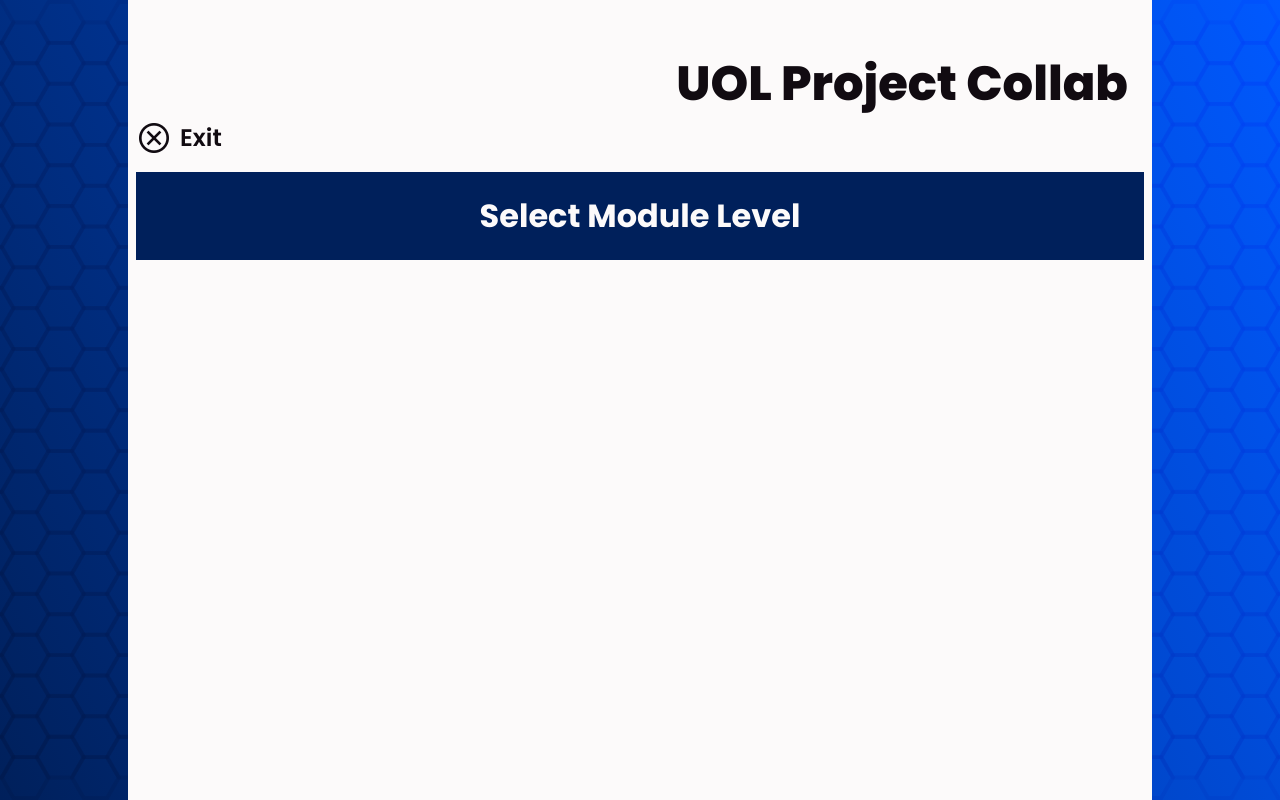
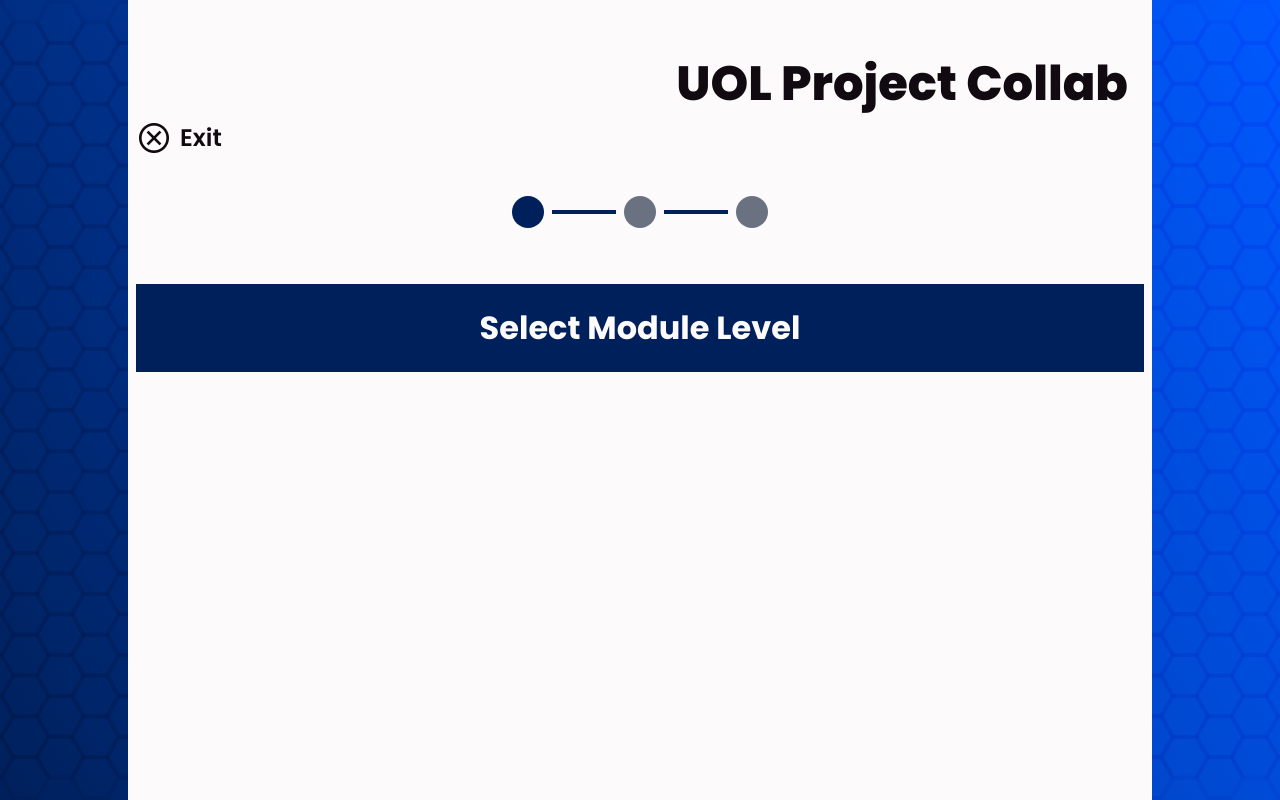
Before and after one commit to Uol-Project-Collab/UOL_grades_calculator, a Next.js app in the folder frontend_react/: page /modules/add-modules in a window 1280 px wide. Before the commit this address had no page. Built offline with nearby package versions, Linux system fonts and the light colour scheme.

Commit message:
need to correct the logic currently its not working

```diff
--- /dev/null
+++ b/frontend_react/src/app/(user)/modules/add-modules/(components)/ProgressBar.tsx
@@ -0,0 +1,22 @@
+import { useAddModule } from "../(context)/AddModuleContext";
+
+export default function ProgressBar() {
+  const { currentStep } = useAddModule();
+
+  const getCircleClass = (step: number) => {
+    if (step < currentStep) return "bg-green-600";
+    if (step === currentStep) return "bg-primary-dark";
+    return "bg-gray-500";
+  };
+
+  return (
+    <div className="flex flex-row items-center justify-center m-10">
+      {[1, 2, 3].map((step, idx) => (
+        <div className="flex items-center" key={step}>
+          <div className={`w-8 h-8 rounded-full ${getCircleClass(step)}`}></div>
+          {step !== 3 && <div className="w-16 h-1 bg-primary-dark mx-2"></div>}
+        </div>
+      ))}
+    </div>
+  );
+}
--- /dev/null
+++ b/frontend_react/src/app/(user)/modules/add-modules/(components)/Step1.tsx
@@ -0,0 +1,69 @@
+'use client';
+
+import { useAddModule } from "../(context)/AddModuleContext";
+
+export default function Step1() {
+  const { selectedLevels, setSelectedLevels, setCurrentStep } = useAddModule();
+
+  const handleCheckboxChange = (value: number) => {
+    if (selectedLevels.includes(value)) {
+      setSelectedLevels(selectedLevels.filter((v) => v !== value));
+    } else {
+      setSelectedLevels([...selectedLevels, value]);
+    }
+  };
+
+  const handleNextClick = () => {
+    if (selectedLevels.length === 0) return alert("Select at least one level.");
+    setCurrentStep(2);
+  };
+
+  return (
+    <>
+      <p className="text-center">
+        Please select level for modules you want to add. (If you are not sure then select each level to see all of the modules)
+      </p>
+
+      <div className="flex flex-col m-10 p-10 h-90">
+        <label>
+          <input
+            type="checkbox"
+            value={4}
+            onChange={() => handleCheckboxChange(4)}
+            checked={selectedLevels.includes(4)}
+          />{" "}
+          Level 4
+        </label>
+        <label>
+          <input
+            type="checkbox"
+            value={5}
+            onChange={() => handleCheckboxChange(5)}
+            checked={selectedLevels.includes(5)}
+          />{" "}
+          Level 5
+        </label>
+        <label>
+          <input
+            type="checkbox"
+            value={6}
+            onChange={() => handleCheckboxChange(6)}
+            checked={selectedLevels.includes(6)}
+          />{" "}
+          Level 6
+        </label>
+      </div>
+
+      <div className="flex flex-row items-center justify-end mr-2">
+        <button
+          type="button"
+          className="flex flex-row items-center justify-center text-body font-regular text-background bg-primary-dark p-2 w-75 rounded-lg cursor-pointer"
+          onClick={handleNextClick}
+        >
+          Next
+          <span className="material-symbols-outlined ml-2">arrow_right_alt</span>
+        </button>
+      </div>
+    </>
+  );
+}
--- /dev/null
+++ b/frontend_react/src/app/(user)/modules/add-modules/(components)/Step2.tsx
@@ -0,0 +1,40 @@
+'use client';
+
+import { useAddModule } from "../(context)/AddModuleContext";
+import { useState, useEffect } from "react";
+
+export default function Step2() {
+  const { selectedLevels, setCurrentStep } = useAddModule();
+  const [activeLevel, setActiveLevel] = useState<number>(selectedLevels[0]);
+
+  useEffect(() => {
+    setCurrentStep(2);
+  }, []);
+
+  return (
+    <>
+      {selectedLevels.map((lvl) => (
+        <button
+          key={lvl}
+          onClick={() => setActiveLevel(lvl)}
+          className={activeLevel === lvl ? "underline text-black" : "text-gray-400"}
+        >
+          Level {lvl}
+        </button>
+      ))}
+
+      <div className="flex justify-between mt-4">
+        <button onClick={() => {
+          setCurrentStep(1);
+        }}>
+          Back
+        </button>
+        <button onClick={() => {
+          setCurrentStep(3);
+        }}>
+          Next
+        </button>
+      </div>
+    </>
+  );
+}
--- /dev/null
+++ b/frontend_react/src/app/(user)/modules/add-modules/(components)/Step3.tsx
@@ -0,0 +1,19 @@
+'use client';
+
+import { useAddModule } from "../(context)/AddModuleContext";
+import { useEffect } from "react";
+
+export default function Step3() {
+  const { selectedLevels, setCurrentStep } = useAddModule();
+
+  useEffect(() => {
+    setCurrentStep(3);
+  }, []);
+
+  return (
+    <div>
+      <h2>Modules selected for levels: {selectedLevels.join(", ")}</h2>
+      {/* Render final selections or review info */}
+    </div>
+  );
+}
--- /dev/null
+++ b/frontend_react/src/app/(user)/modules/add-modules/(context)/AddModuleContext.tsx
@@ -0,0 +1,29 @@
+"use client";
+
+import { createContext, useContext, useState, ReactNode } from "react";
+
+type AddModuleContextType = {
+  selectedLevels: number[];
+  setSelectedLevels: (levels: number[]) => void;
+  currentStep: number;
+  setCurrentStep: (step: number) => void;
+};
+
+const AddModuleContext = createContext<AddModuleContextType | undefined>(undefined);
+
+export const useAddModule = () => {
+  const context = useContext(AddModuleContext);
+  if (!context) throw new Error("useAddModule must be used within AddModuleProvider");
+  return context;
+};
+
+export const AddModuleProvider = ({ children }: { children: ReactNode }) => {
+  const [selectedLevels, setSelectedLevels] = useState<number[]>([]);
+  const [currentStep, setCurrentStep] = useState<number>(1);
+
+  return (
+    <AddModuleContext.Provider value={{ selectedLevels, setSelectedLevels, currentStep, setCurrentStep }}>
+      {children}
+    </AddModuleContext.Provider>
+  );
+};
--- a/frontend_react/src/app/(user)/modules/add-modules/layout.tsx
+++ b/frontend_react/src/app/(user)/modules/add-modules/layout.tsx
@@ -1,12 +1,14 @@
 "use client";
 
 import { useRouter } from "next/navigation";
+import { AddModuleProvider } from "./(context)/AddModuleContext";
+import ProgressBar from "./(components)/ProgressBar";
 
 export default function Layout({ children }: { children: React.ReactNode }) {
   const router = useRouter();
 
-  return(
-    <>
+  return (
+    <AddModuleProvider>
       <div>
         <button
           type="button"
@@ -20,10 +22,12 @@ export default function Layout({ children }: { children: React.ReactNode }) {
         </button>
       </div>
 
+      <ProgressBar />
+
       <div className="flex items-center justify-center w-full p-5 mt-4 mb-4 bg-primary-dark text-background text-sub font-bold">
         Select Module Level
       </div>
       {children}
-    </>
+    </AddModuleProvider>
   );
 }
--- a/frontend_react/src/app/(user)/modules/add-modules/page.tsx
+++ b/frontend_react/src/app/(user)/modules/add-modules/page.tsx
@@ -1,11 +1,7 @@
-"use client";
+'use client';
 
-import { useRouter } from "next/navigation";
+import { AddModuleProvider } from "./(context)/AddModuleContext";
 
-export default function Page() {
-	const router = useRouter();
-
-	router.push("/modules/add-modules/step-1");
-
-	return null;
+export default function Page({ children }: { children: React.ReactNode }) {
+  return <AddModuleProvider>{children}</AddModuleProvider>;
 }
--- a/frontend_react/src/app/(user)/modules/add-modules/step-1/page.tsx
+++ /dev/null
@@ -1,18 +0,0 @@
-export default function AddModules() {
-  return (
-    <>
-      <p className="text-center">Please select level for modules you want to add. (If you are not sure then select each level to see all of the modules)</p>
-      <div className="flex flex-col w-fit mt-10 ml-10 p-10">
-        <label>
-          <input type="checkbox" /> Level 4
-        </label>
-        <label>
-          <input type="checkbox" /> Level 5
-        </label>
-        <label>
-          <input type="checkbox" /> Level 6
-        </label>
-      </div>
-    </>
-  );
-}
--- a/frontend_react/src/app/layout.tsx
+++ b/frontend_react/src/app/layout.tsx
@@ -51,7 +51,7 @@ export default function RootLayout({
          * in alphabetical order.
          */}
         <link
-          href="https://fonts.googleapis.com/css2?family=Material+Symbols+Outlined&icon_names=add,cancel,desktop_windows,edit_square,import_contacts,login,logout,monitoring,person_add"
+          href="https://fonts.googleapis.com/css2?family=Material+Symbols+Outlined&icon_names=add,arrow_left_alt,arrow_right_alt,cancel,desktop_windows,edit_square,import_contacts,login,logout,monitoring,person_add"
           rel="stylesheet"
         />
         <link rel="shortcut icon" href="/favicon.ico" sizes="any" />
```
